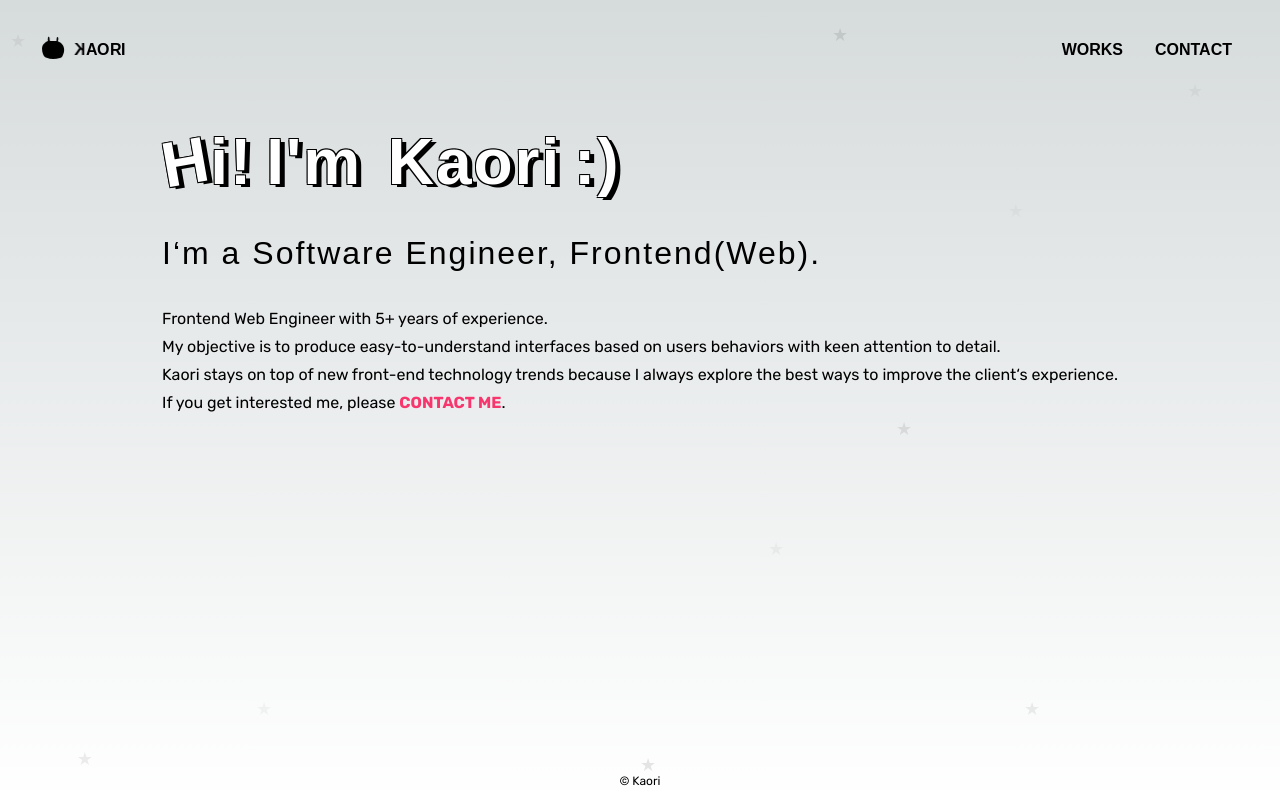
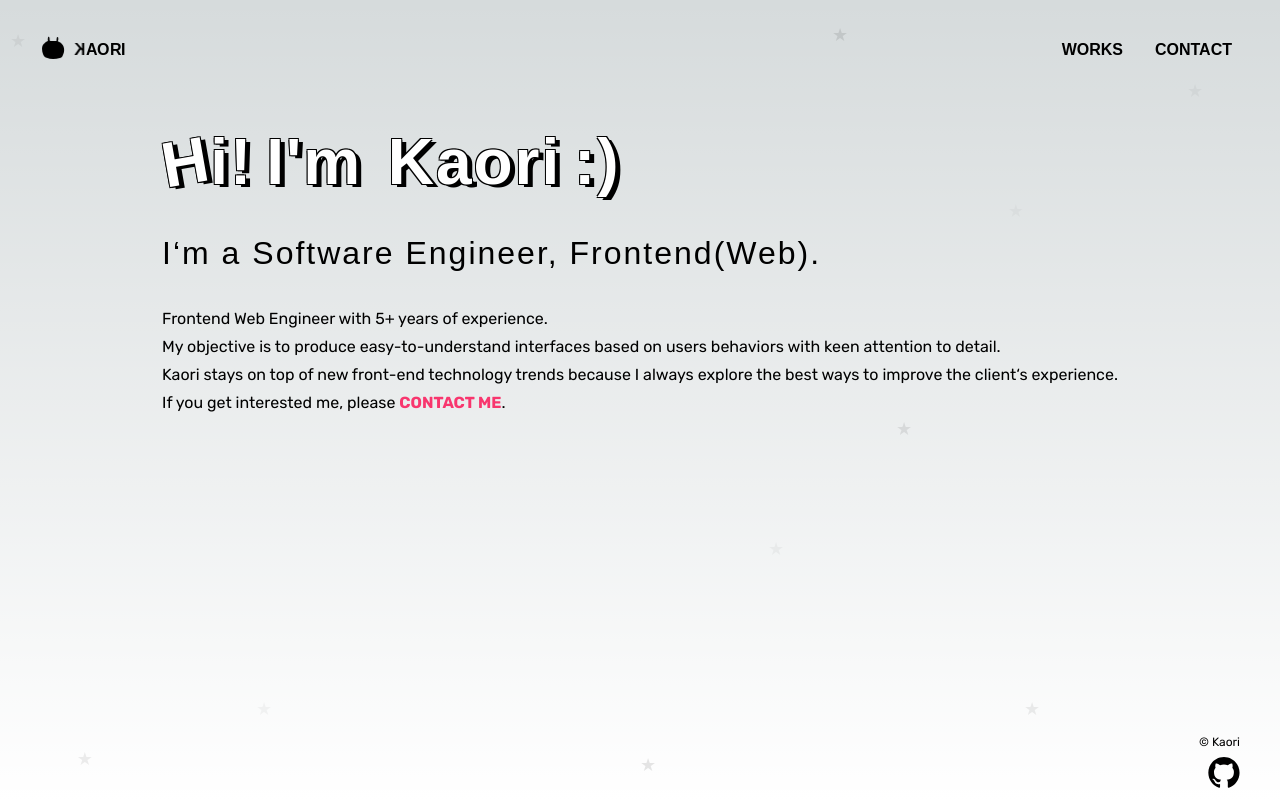
Before and after one commit to suige/portfolio-fe, a Next.js app: page / in a window 1280 px wide. Built offline with nearby package versions, Linux system fonts and the light colour scheme; no server answers; a web font is replaced by a local one.

Commit message:
feat: add social-links to the footer

```diff
--- a/src/app/globals.css
+++ b/src/app/globals.css
@@ -18,6 +18,13 @@
   --background-end-rgb: 255, 255, 255;
 
   --callout-rgb: 248, 54, 110;
+  --global-padding: var(--size-5);
+}
+
+@media screen and (max-width: 768px) {
+  :root {
+    --global-padding: var(--size-3);
+  }
 }
 
 @media (prefers-color-scheme: dark) {
--- a/src/app/layout.module.css
+++ b/src/app/layout.module.css
@@ -8,12 +8,7 @@
   height: var(--header-height);
   display: grid;
   align-content: center;
-  padding: 0 var(--size-5);
-}
-@media screen and (max-width: 768px) {
-  .header {
-    padding: 0 var(--size-3);
-  }
+  padding: 0 var(--global-padding);
 }
 .globalNav {
   font-family: var(--font-family-h);
@@ -47,7 +42,11 @@
 .footer {
   grid-area: foot;
   margin: 0;
-  padding: var(--size-1) 0;
+  padding: var(--size-1) var(--global-padding);
+  display: grid;
+  grid-template-columns: 1fr;
+  justify-items: end;
+  gap: var(--size-1);
 }
 .footer .copyright {
   text-align: center;
--- a/src/app/layout.tsx
+++ b/src/app/layout.tsx
@@ -9,6 +9,7 @@ import Link from 'next/link';
 import { Logo } from '@/app/components/logo';
 import { GlobalNavLink } from '@/app/components/global-nav-link';
 import { cookies } from 'next/headers';
+import { SocialLinks } from './components/social-links';
 
 const rubik = Rubik({
   subsets: ['latin'],
@@ -67,7 +68,8 @@ export default function RootLayout({
         </header>
         <div className={styles.container}>{children}</div>
         <footer className={styles.footer}>
-          <p className={styles.copyright}>&copy; Kaori</p>
+          <div className={styles.copyright}>&copy; Kaori</div>
+          <SocialLinks />
         </footer>
         {disabledLoadingAnimation === 'true' ? <></> : <FirstLoading />}
         <BackgroundStars />
```
